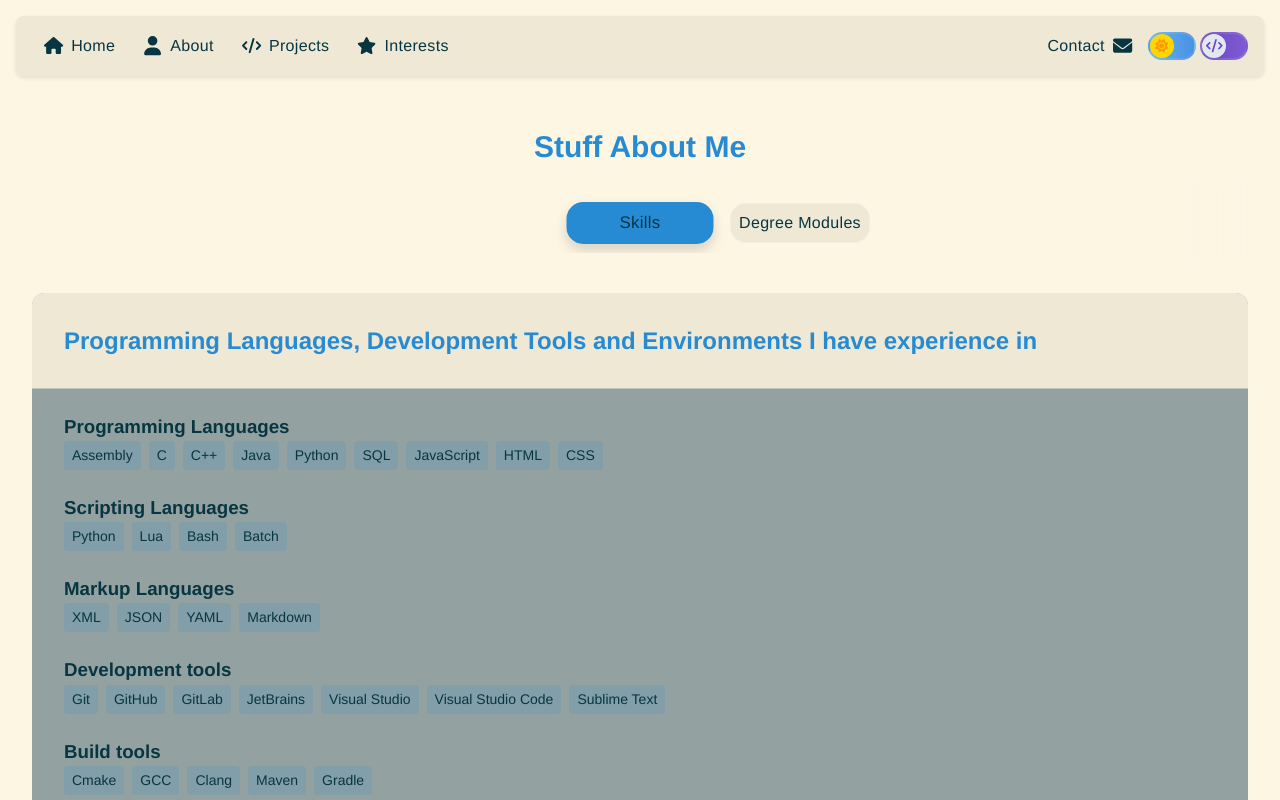
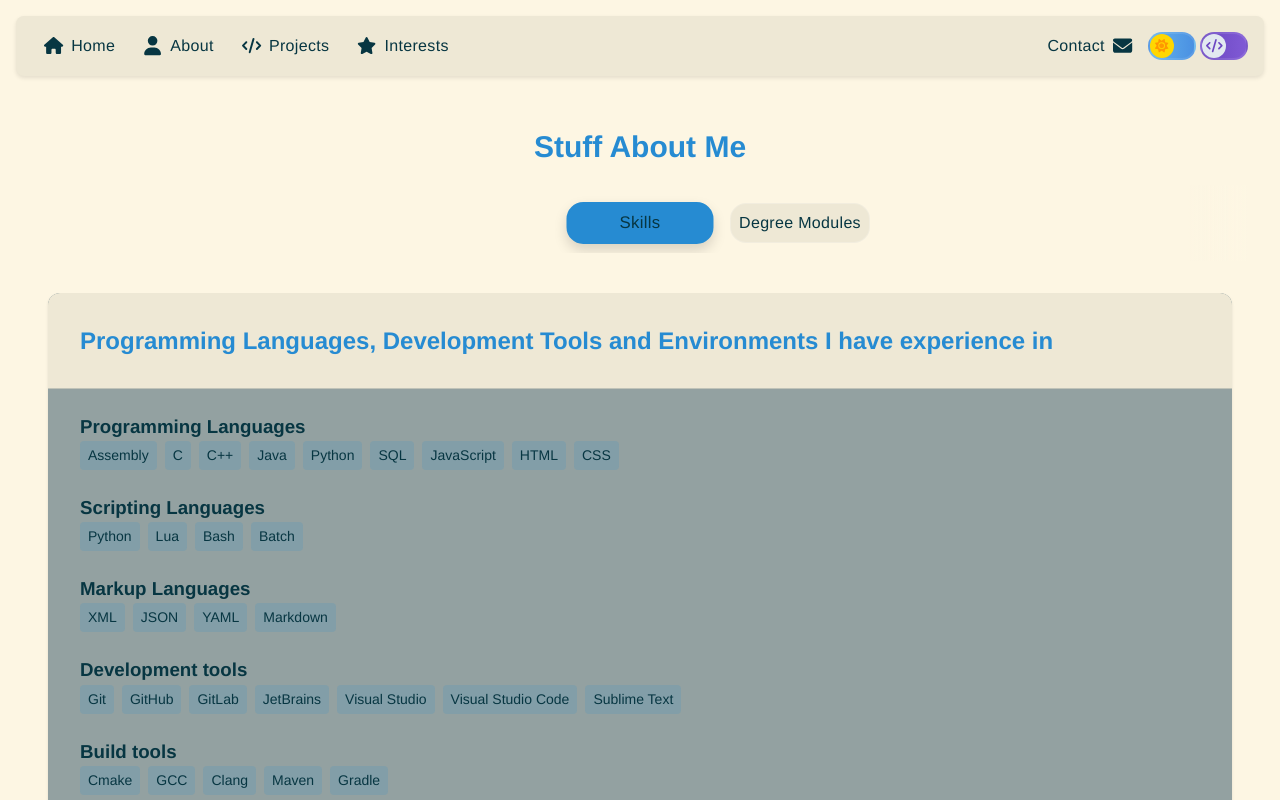
Before and after one commit to yaq1n0/yaqinhasan.com, a Vue app: page /about in a window 1280 px wide. Shown: the top 800 px of the page. Built offline with nearby package versions, Linux system fonts and the light colour scheme.

Commit message:
update carousel components

```diff
--- a/src/components/carousel/CarouselDetail.vue
+++ b/src/components/carousel/CarouselDetail.vue
@@ -15,7 +15,7 @@
       <slot />
     </div>
 
-    <dev-content title="Developer Content">
+    <dev-content v-if="$slots['dev-content']" title="Developer Content">
       <slot name="dev-content" />
     </dev-content>
   </div>
@@ -35,11 +35,11 @@ defineProps<{
   background-color: var(--color-bg-tertiary);
   border-radius: map.get($border-radius, "lg");
   padding: map.get($spacing, "xl");
-  margin-bottom: map.get($spacing, "xl");
+  margin: 0 map.get($spacing, "base");
+  margin-bottom: map.get($spacing, "md");
   animation: fadeIn 0.5s ease;
   box-shadow: 0 1px 3px rgba(0, 0, 0, 0.1);
   overflow: hidden;
-  height: 100%;
   display: flex;
   flex-direction: column;
 
```
